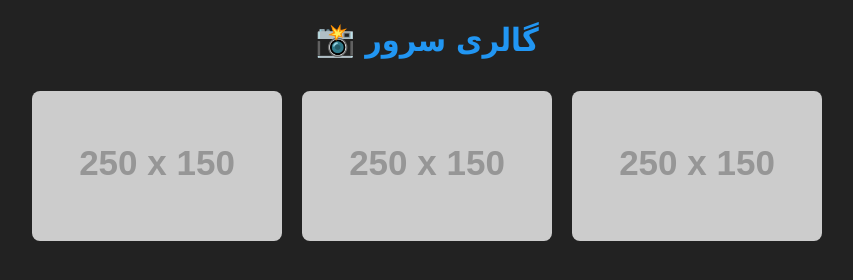
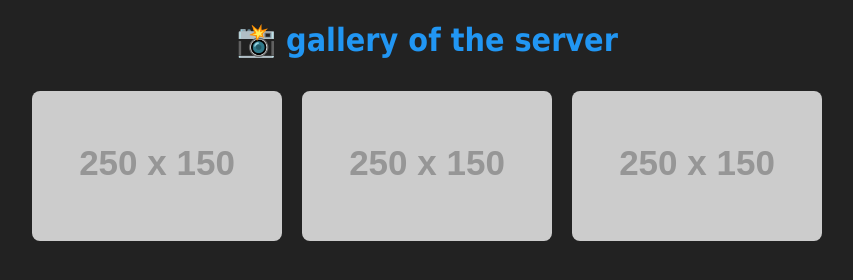
Before and after one commit to minecraft-Ethobot/Etho_SMP, a plain HTML site: page gallery.html in a window 1280 px wide. Shown: the whole page, without its empty margins (213-1066 px from the left). Drawn offline with Linux system fonts and the light colour scheme; placeholder pictures from the web are drawn by us.

Commit message:
Update gallery.html

```diff
--- a/gallery.html
+++ b/gallery.html
@@ -2,7 +2,7 @@
 <html lang="fa">
 <head>
   <meta charset="UTF-8">
-  <title>گالری</title>
+  <title>gallery</title>
   <style>
     body { font-family: Tahoma; background:#222; color:#eee; text-align:center; }
     h1 { color:#2196F3; }
@@ -11,11 +11,12 @@
   </style>
 </head>
 <body>
-  <h1>📸 گالری سرور</h1>
+  <h1>📸 gallery of the server</h1>
   <div class="gallery">
     <img src="https://via.placeholder.com/250x150?text=Spawn" alt="Spawn">
     <img src="https://via.placeholder.com/250x150?text=Town" alt="Town">
     <img src="https://via.placeholder.com/250x150?text=Adventure" alt="Adventure">
   </div>
 </body>
+
 </html>
```
